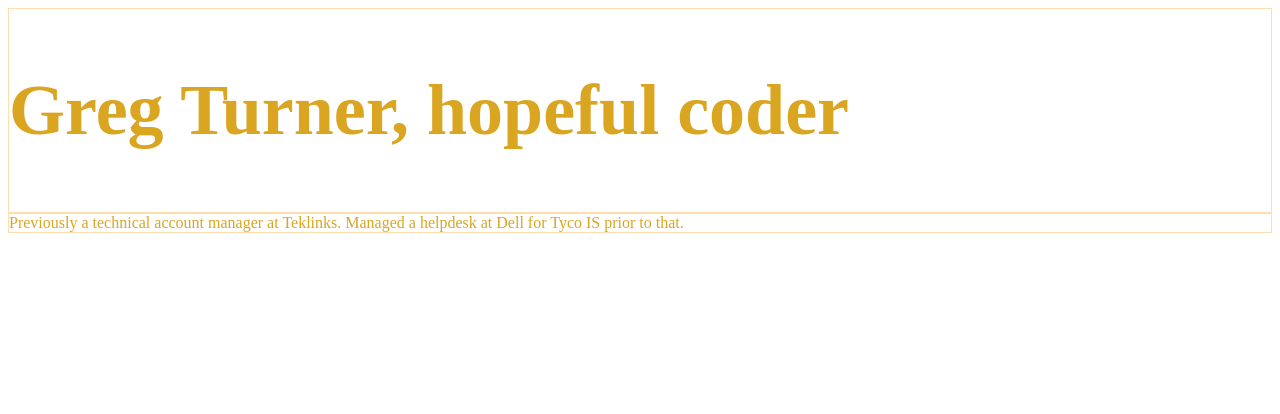
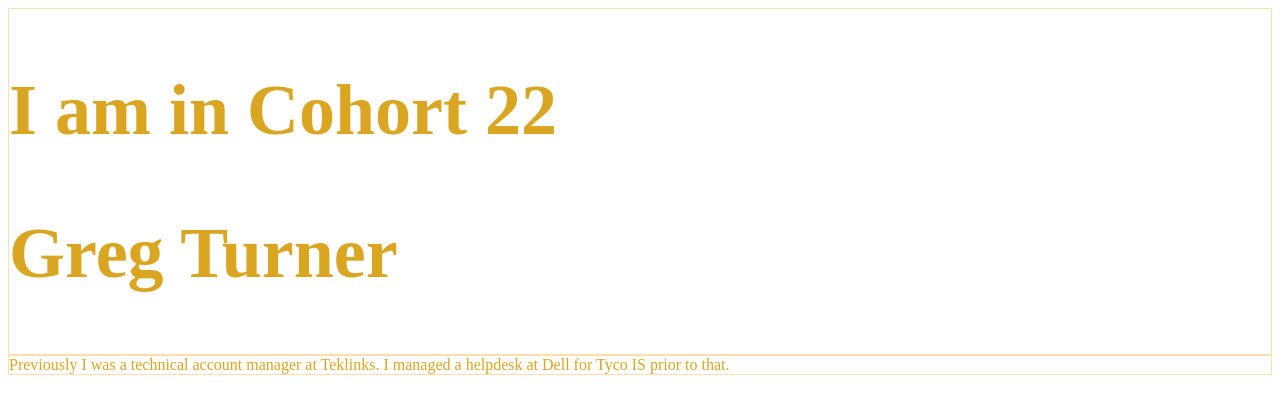
Before and after one commit to Greg-Turner/greg-turner.github.io, a plain HTML site: page index.html in a window 1280 px wide. Drawn offline with Linux system fonts and the light colour scheme.

Commit message:
edited title

```diff
--- a/index.html
+++ b/index.html
@@ -5,12 +5,13 @@
 
         <body>
             <article id="intro">
-                <h1>Greg Turner, hopeful coder</h1>
+                <h1>I am in Cohort 22</h1>
+                <h1>Greg Turner</h1>
             </article>
 
             <article id="history" class="article">
-                Previously a technical account manager at Teklinks.
-                Managed a helpdesk at Dell for Tyco IS prior to that.
+                Previously I was a technical account manager at Teklinks.
+                I managed a helpdesk at Dell for Tyco IS prior to that.
             </article>
         </body>
     </head>
```
